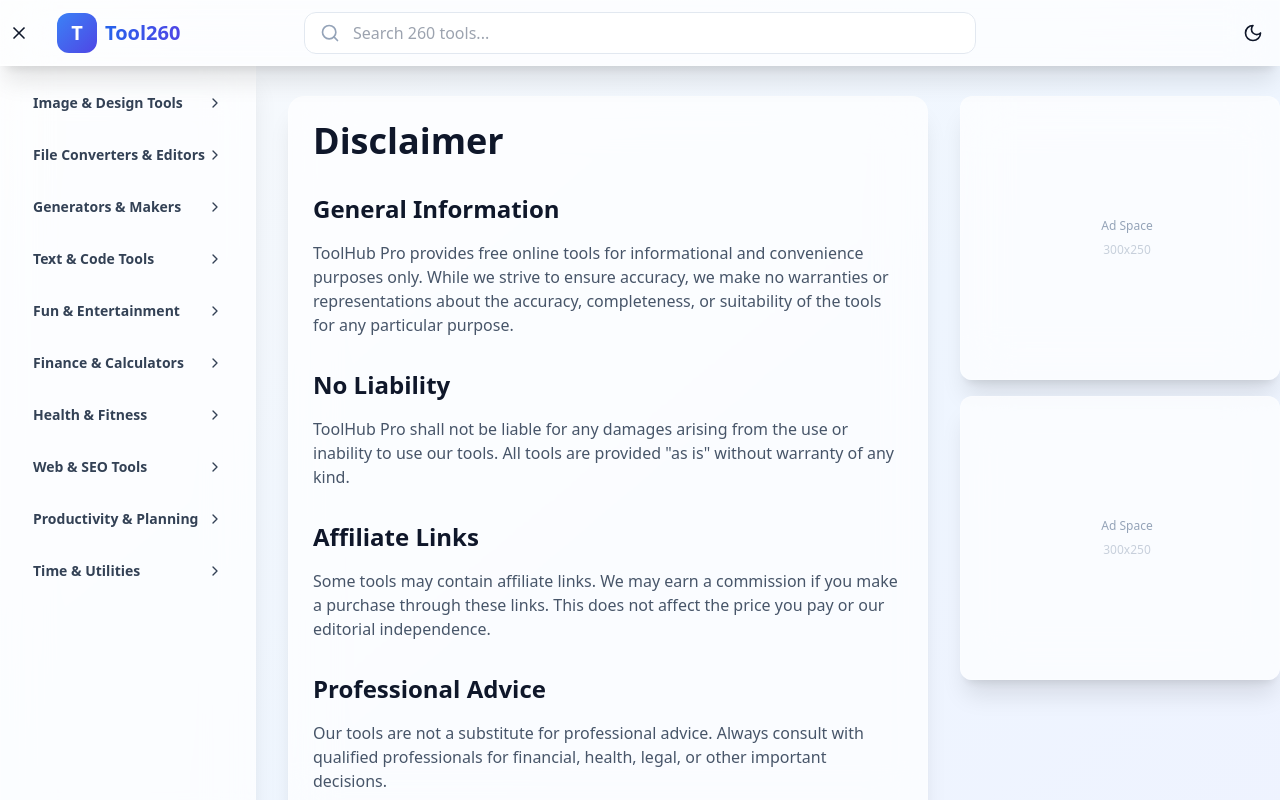
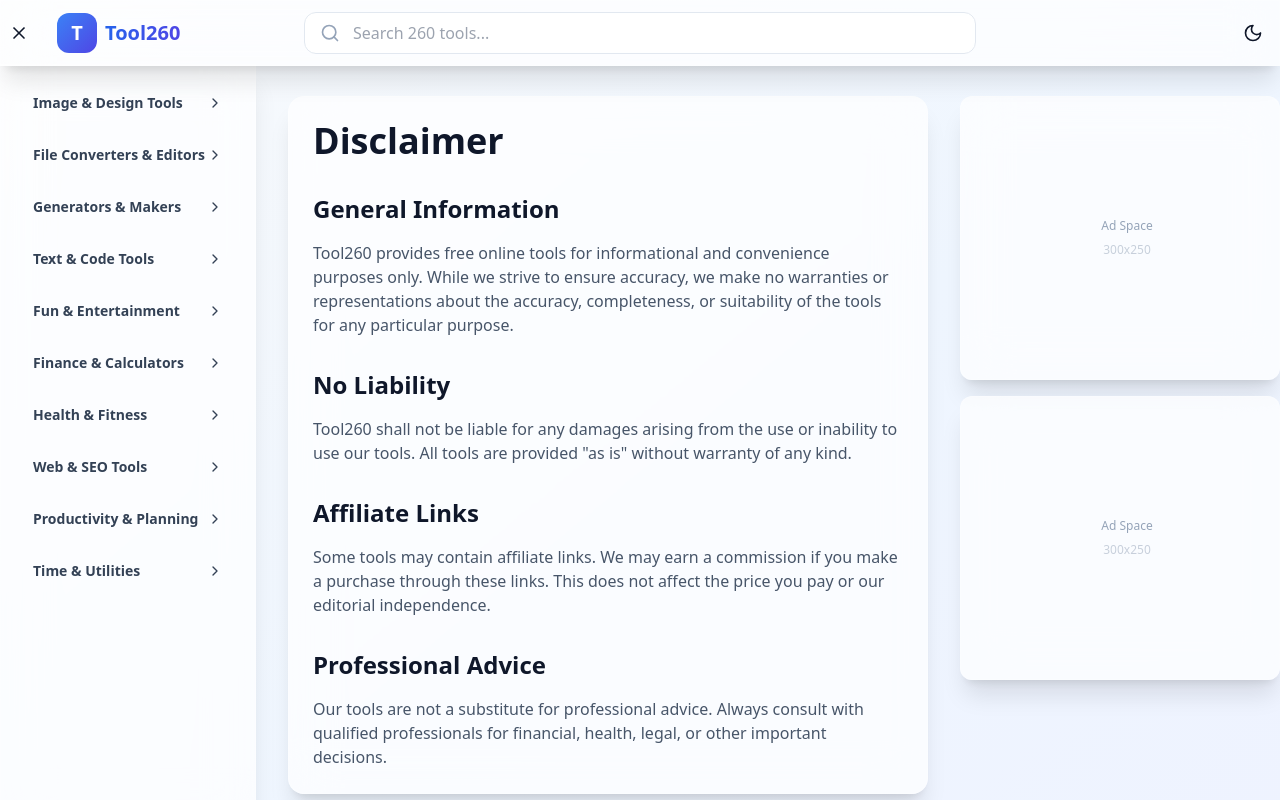
Before and after one commit to lonkgoc/tool, a React (Vite) app: page /disclaimer in a window 1280 px wide. Shown: the top 800 px of the page. Built offline with nearby package versions, Linux system fonts and the light colour scheme.

Commit message:
Chore: Update disclaimer branding to Tool260

```diff
--- a/src/pages/Disclaimer.tsx
+++ b/src/pages/Disclaimer.tsx
@@ -10,7 +10,7 @@
             General Information
           </h2>
           <p className="text-slate-600 dark:text-slate-400">
-            ToolHub Pro provides free online tools for informational and convenience purposes only. While we strive to
+            Tool260 provides free online tools for informational and convenience purposes only. While we strive to
             ensure accuracy, we make no warranties or representations about the accuracy, completeness, or suitability
             of the tools for any particular purpose.
           </p>
@@ -18,7 +18,7 @@
             No Liability
           </h2>
           <p className="text-slate-600 dark:text-slate-400">
-            ToolHub Pro shall not be liable for any damages arising from the use or inability to use our tools. All
+            Tool260 shall not be liable for any damages arising from the use or inability to use our tools. All
             tools are provided "as is" without warranty of any kind.
           </p>
           <h2 className="text-2xl font-semibold text-slate-900 dark:text-slate-100 mt-8 mb-4">
```
